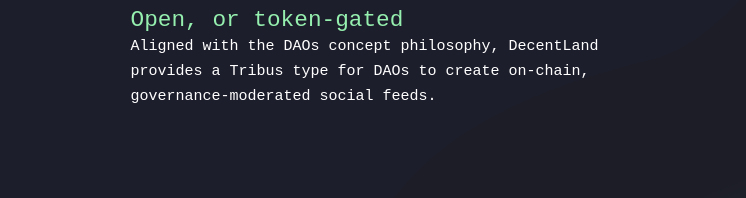
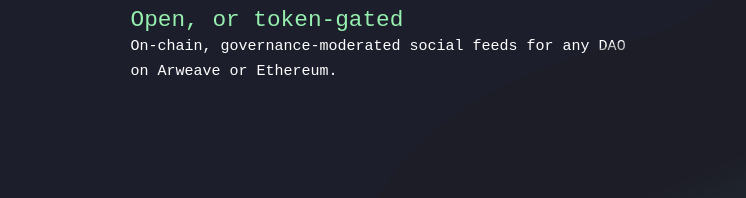
Before and after one commit to decentldotland/UIs, a plain HTML site: page landing-page/index.html in a window 1280 px wide. Shown: the part 1246-1444 px from the top of the page, 534-1280 px from the left. Drawn offline with Linux system fonts and the light colour scheme.

Commit message:
Toekn gated feature copy edit

```diff
--- a/landing-page/index.html
+++ b/landing-page/index.html
@@ -174,7 +174,7 @@
                         <li data-scroll-reveal="enter right move 30px over 0.6s after 0.6s">
                             <div class="text feature-block" style="float: left;">
                                 <h1  style="color: #95EFAE">Open, or token-gated</h1>
-                                <p>Aligned with the DAOs concept philosophy, DecentLand provides a Tribus type for DAOs to create on-chain, governance-moderated social feeds.</p>
+                                <p>On-chain, governance-moderated social feeds for any DAO on Arweave or Ethereum.</p>
                             </div>
                         </li>
                     </ul>
```
